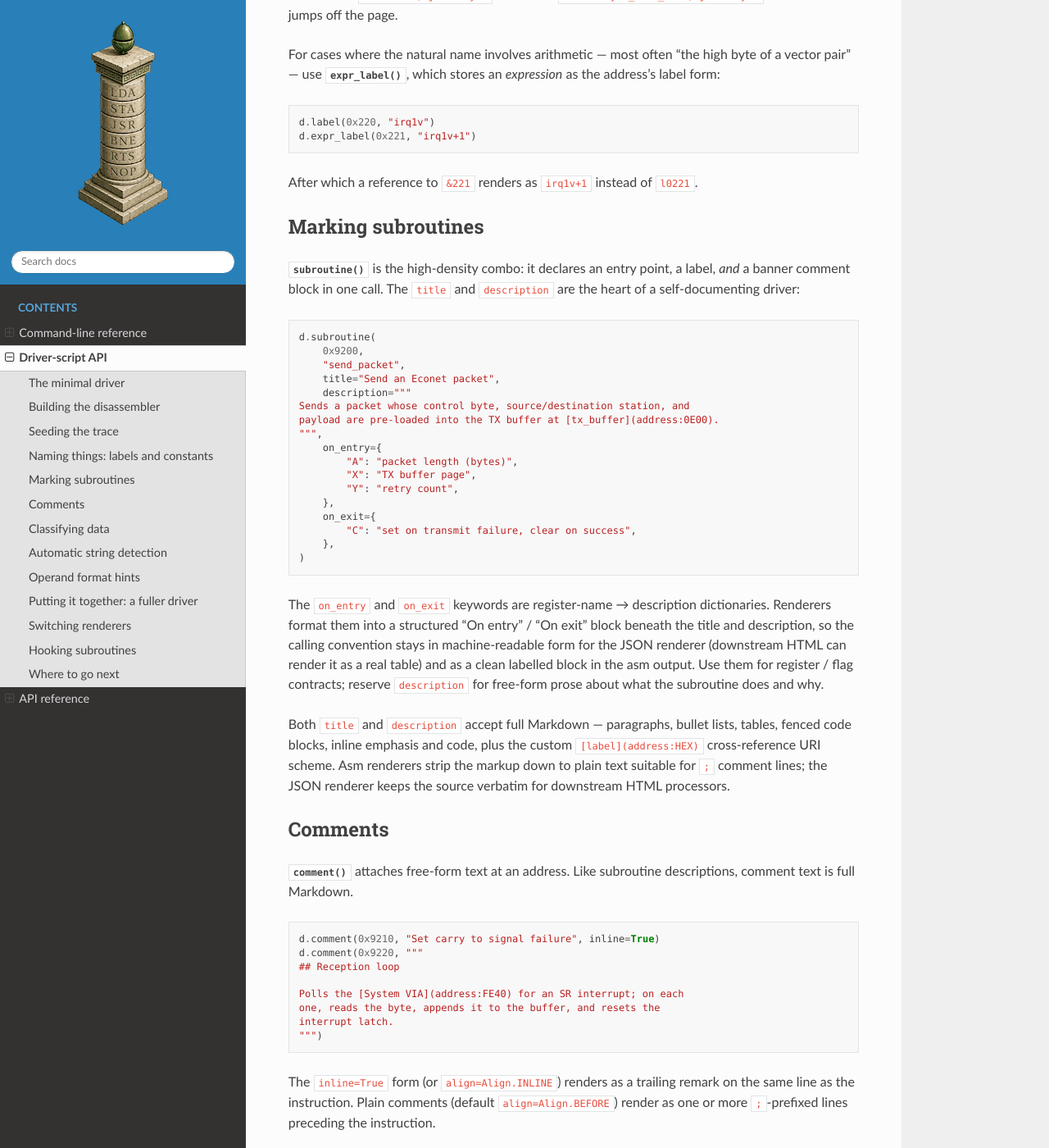
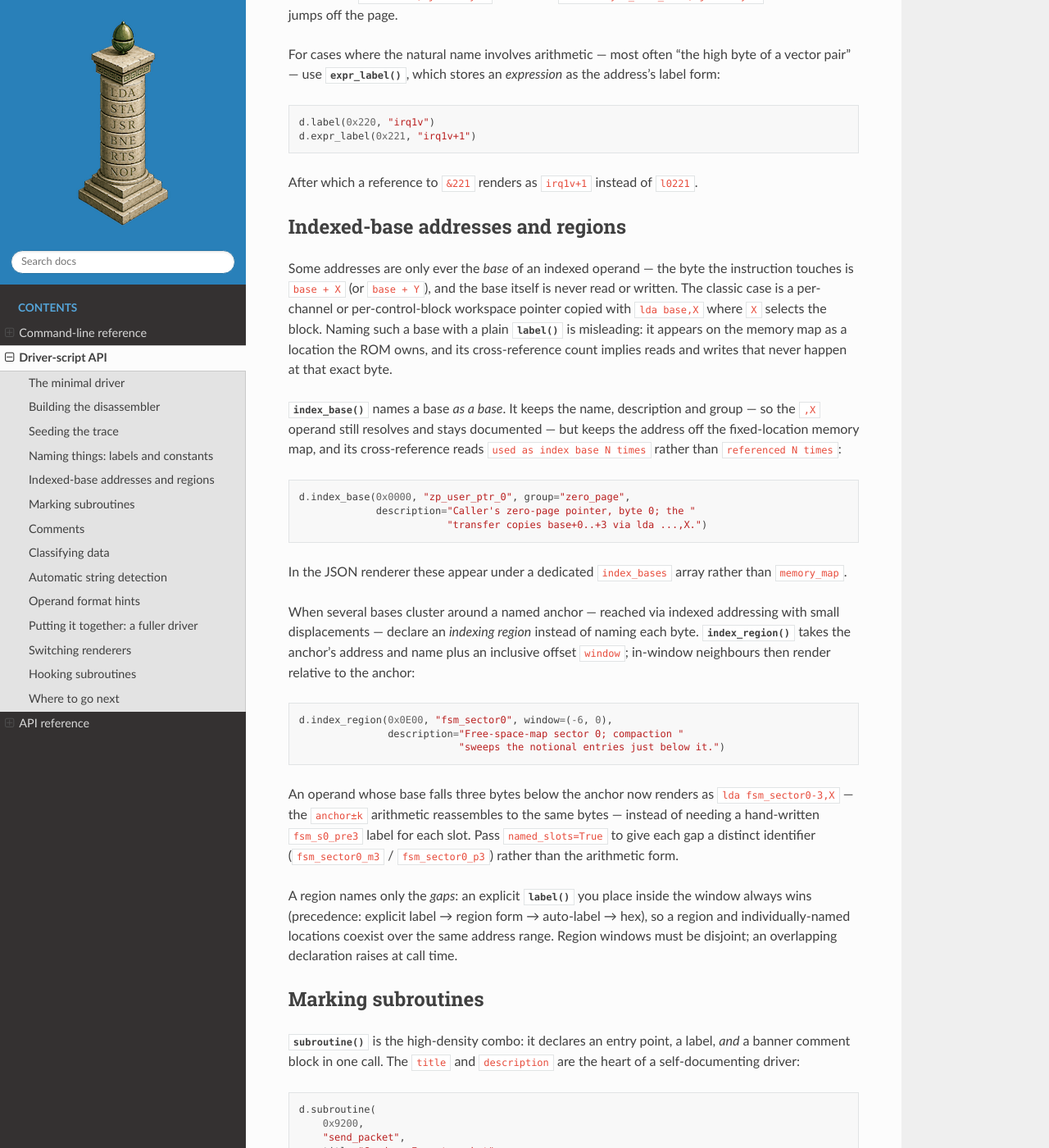
Before and after one commit to acornaeology/dasmos, a Sphinx documentation site: the page built from docs/driver_api.rst, in a window 1280 px wide and 1400 px high, scrolled down 2705 px. Shown: the whole window at 82% size. Built offline with Sphinx 7.4.7 and the Read the Docs theme 3.1.0, drawn with Linux system fonts in a browser that asks for light colours.

Commit message:
docs: document index_base and index_region in the driver guide
The driver-API guide covered label/optional_label/constant/expr_label
but not the indexed-base features added in 1.14.0. Add an
"Indexed-base addresses and regions" section explaining when a base
address should be an index_base rather than a plain label, and when a
cluster of bases around an anchor is better expressed as an
index_region (with the anchor±k rendering, named_slots option, and the
explicit-label-wins precedence).

```diff
--- a/docs/driver_api.rst
+++ b/docs/driver_api.rst
@@ -161,6 +161,60 @@ as the address's label form:
 
 After which a reference to ``&221`` renders as ``irq1v+1`` instead of
 ``l0221``.
+
+
+Indexed-base addresses and regions
+----------------------------------
+
+Some addresses are only ever the *base* of an indexed operand — the
+byte the instruction touches is ``base + X`` (or ``base + Y``), and the
+base itself is never read or written. The classic case is a per-channel
+or per-control-block workspace pointer copied with ``lda base,X`` where
+``X`` selects the block. Naming such a base with a plain
+:meth:`~dasmos.Disassembler.label` is misleading: it appears on the
+memory map as a location the ROM owns, and its cross-reference count
+implies reads and writes that never happen at that exact byte.
+
+:meth:`~dasmos.Disassembler.index_base` names a base *as a base*. It
+keeps the name, description and group — so the ``,X`` operand still
+resolves and stays documented — but keeps the address off the
+fixed-location memory map, and its cross-reference reads
+``used as index base N times`` rather than ``referenced N times``:
+
+.. code-block:: python
+
+   d.index_base(0x0000, "zp_user_ptr_0", group="zero_page",
+                description="Caller's zero-page pointer, byte 0; the "
+                            "transfer copies base+0..+3 via lda ...,X.")
+
+In the JSON renderer these appear under a dedicated ``index_bases``
+array rather than ``memory_map``.
+
+When several bases cluster around a named anchor — reached via indexed
+addressing with small displacements — declare an *indexing region*
+instead of naming each byte. :meth:`~dasmos.Disassembler.index_region`
+takes the anchor's address and name plus an inclusive offset
+``window``; in-window neighbours then render relative to the anchor:
+
+.. code-block:: python
+
+   d.index_region(0x0E00, "fsm_sector0", window=(-6, 0),
+                  description="Free-space-map sector 0; compaction "
+                              "sweeps the notional entries just below it.")
+
+An operand whose base falls three bytes below the anchor now renders as
+``lda fsm_sector0-3,X`` — the ``anchor±k`` arithmetic reassembles to the
+same bytes — instead of needing a hand-written ``fsm_s0_pre3`` label for
+each slot. Pass ``named_slots=True`` to give each gap a distinct
+identifier (``fsm_sector0_m3`` / ``fsm_sector0_p3``) rather than the
+arithmetic form.
+
+A region names only the *gaps*: an explicit
+:meth:`~dasmos.Disassembler.label` you place inside the window always
+wins (precedence: explicit label → region form → auto-label → hex), so
+a region and individually-named locations coexist over the same address
+range. Region windows must be disjoint; an overlapping declaration
+raises at call time.
 
 
 Marking subroutines
```
